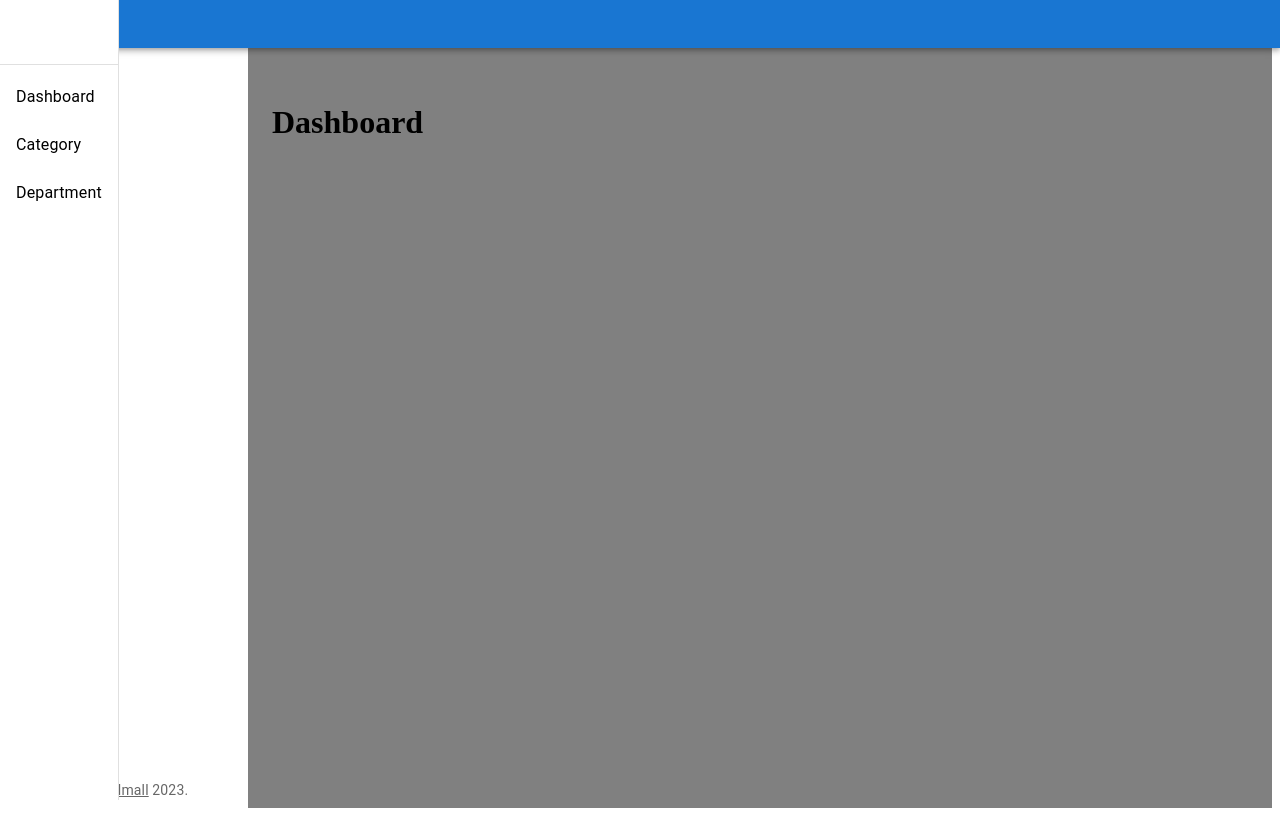
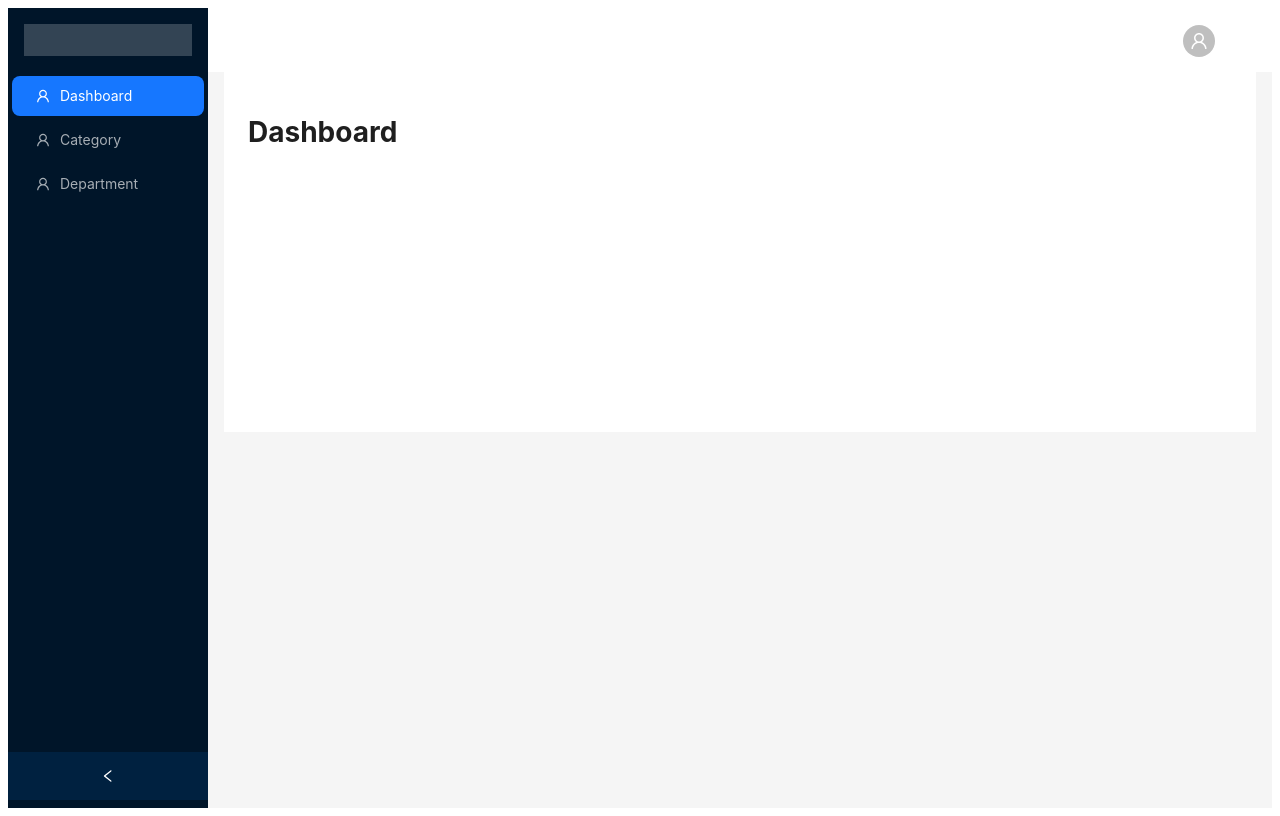
Before and after one commit to Handmall/handmall-ui-admin, a React (Vite) app: page / in a window 1280 px wide. Built offline with nearby package versions, Linux system fonts and the light colour scheme.

Commit message:
add antd

```diff
--- a/package.json
+++ b/package.json
@@ -15,6 +15,7 @@
     "@mui/icons-material": "^5.11.16",
     "@mui/material": "^5.13.4",
     "@reduxjs/toolkit": "^1.9.5",
+    "antd": "^5.6.1",
     "react": "^18.2.0",
     "react-dom": "^18.2.0",
     "react-hook-form": "^7.44.3",
--- /dev/null
+++ b/src/components/AppHeader.tsx
@@ -0,0 +1,28 @@
+import { Layout, Row, Col, Dropdown, Avatar, MenuProps } from 'antd'
+import UserOutlined from '@ant-design/icons/lib/icons/UserOutlined'
+
+const { Header } = Layout
+
+const AppHeader = () => {
+
+    const items: MenuProps['items'] = [
+        {
+            key: '1',
+            label: <a>Logout</a>,
+        },
+    ]
+
+    return (
+		<Header style={{ padding: 0, background: '#fff' }}>
+			<Row>
+				<Col span={1} offset={22}>
+                    <Dropdown menu={{ items }} placement="bottomRight">
+						<Avatar icon={<UserOutlined />} />
+                    </Dropdown>
+                </Col>
+			</Row>
+		</Header>
+    )
+}
+
+export default AppHeader
--- /dev/null
+++ b/src/components/AppLayout.tsx
@@ -0,0 +1,32 @@
+import { Outlet } from "react-router-dom"
+import Header from "./AppHeader"
+import Sidebar from "./Sidebar"
+import { Layout } from 'antd'
+import "../assets/scss/common.scss"
+
+const { Content } = Layout
+
+const AppLayout = () => {
+
+    return (
+        <Layout style={{ minHeight: '100vh' }}>
+			<Sidebar/>
+			<Layout>
+				<Header />
+				<Content style={{ margin: '0 16px' }}>
+				<div
+                    style={{
+                        padding: 24,
+                        minHeight: 360,
+                        background: '#fff',
+                    }}
+                >
+					<Outlet />
+				</div>
+				</Content>
+			</Layout>
+		</Layout>
+    )
+}
+
+export default AppLayout
--- a/src/components/Copyright.tsx
+++ /dev/null
@@ -1,18 +0,0 @@
-import { Link, Typography } from "@mui/material"
-import "../assets/scss/copyright.scss"
-
-const Copyright = () => {
-    return (
-        <Typography variant="body2" color="text.secondary" className="copyright">
-            {'Copyright © '}
-            <Link color="inherit" href="https://handmall.az/">
-                Handmall
-            </Link>{' '}
-            {new Date().getFullYear()}
-            {'.'}
-        </Typography>
-    )
-
-}
-
-export default Copyright
--- a/src/components/Header.tsx
+++ /dev/null
@@ -1,15 +0,0 @@
-import { AppBar, Toolbar, Typography } from "@mui/material";
-
-const Header = () => {
-    return (
-            <AppBar position="absolute">
-                <Toolbar variant="dense">
-                    <Typography variant="h6" color="inherit" component="div">
-                        Handmall
-                    </Typography>
-                </Toolbar>
-            </AppBar>
-    )
-}
-
-export default Header
--- a/src/components/Layout.tsx
+++ /dev/null
@@ -1,36 +0,0 @@
-import { Outlet } from "react-router-dom"
-import Header from "./Header"
-import Sidebar from "./Sidebar"
-import Copyright from "./Copyright"
-import { Box, Container, Toolbar } from "@mui/material"
-import "../assets/scss/common.scss"
-
-const Layout = () => {
-
-    return (
-        <>
-            <Box sx={{ display: 'flex' }}>
-                <Header />
-                <Sidebar />
-                <Box
-                    component="main"
-                    sx={{
-                        backgroundColor: 'gray',
-                        flexGrow: 1,
-                        height: '100vh',
-                        overflow: 'auto',
-                    }}
-                >
-                    <Toolbar />
-                    <Container maxWidth="lg" sx={{ mt: 4, mb: 4 }}>
-                        <Outlet />
-                    </Container>
-
-                </Box>
-                <Copyright />
-            </Box>
-        </>
-    )
-}
-
-export default Layout
--- a/src/components/Sidebar.tsx
+++ b/src/components/Sidebar.tsx
@@ -1,38 +1,54 @@
-import { Drawer, Toolbar, Divider, List, ListItem, ListItemButton, ListItemText } from "@mui/material";
 import { Link } from "react-router-dom";
 import menuItems from "../constants/menu";
+import { Layout, Menu, MenuProps } from "antd"
+import { createElement, useState } from "react";
+
+const {  Sider } = Layout
 
 const Sidebar = () => {
+	const [collapsed, setCollapsed] = useState(false)
+
+	const menu: MenuProps['items'] = menuItems.map((item, index) => {
+		return {
+			key: index,
+			icon: createElement(item.icon),
+			label: item.subItems ? (
+                item.name
+            ) : (
+                <Link to={item.url}>{item.name}</Link>
+            ),
+			children: item.subItems
+                ? item.subItems.map((si, i) => {
+                      return {
+                          key: (i + 10) * (index + 20) + 10,
+                          icon: createElement(si.icon),
+                          label: <Link to={si.url}>{si.name}</Link>,
+                      }
+                  })
+                : null,
+		}
+	})
+
     return (
-        <Drawer
-            sx={{ width: 240, flexShrink: 0 }}
-            variant="permanent"
-        >
-            <Toolbar
-                sx={{
-                    display: 'flex',
-                    alignItems: 'center',
-                    justifyContent: 'flex-end',
-                    px: [1],
+        <Sider
+			collapsible
+			collapsed={collapsed}
+			onCollapse={(value: boolean) => setCollapsed(value)}
+		>
+			<div
+                style={{
+                    height: 32,
+                    margin: 16,
+                    background: 'rgba(255, 255, 255, 0.2)',
                 }}
             />
-            <Divider />
-            <List>
-                {
-                    menuItems.map(
-                        (menu, index) => (
-                            <ListItem key={index} disablePadding>
-                                 <ListItemButton>
-                                    <Link to={menu.url}>
-                                        <ListItemText primary={menu.name} />
-                                    </Link>
-                                 </ListItemButton>
-                            </ListItem>
-                        )
-                    )
-                }
-            </List>
-        </Drawer>
+			<Menu
+				theme="dark"
+				mode="inline"
+				defaultSelectedKeys={['0']}
+				items={menu}
+			/>
+		</Sider>
     )
 }
 
--- a/src/constants/menu.ts
+++ b/src/constants/menu.ts
@@ -1,14 +1,20 @@
+import { Menu } from '../types/Menu'
+import { UserOutlined } from '@ant-design/icons'
+
 const menuItems: Menu[] = [
     {
         name: 'Dashboard',
+        icon: UserOutlined,
         url: '/'
     },
     {
         name: 'Category',
+        icon: UserOutlined,
         url: '/category'
     },
     {
         name: 'Department',
+        icon: UserOutlined,
         url: '/department'
     }
 ]
--- a/src/modules/Auth/login.tsx
+++ b/src/modules/Auth/login.tsx
@@ -1,90 +1,74 @@
-import LockPersonIcon from '@mui/icons-material/LockPerson';
-import Copyright from "../../components/Copyright";
-import { Avatar, Box, Button, Container, Grid, Link, TextField, Typography } from "@mui/material"
-import { useForm, Controller, SubmitHandler } from 'react-hook-form';
+import { Alert, Form, Space, Input, Button } from "antd"
+import { useState } from "react"
+import { LoginRequest } from "../../types/auth/LoginRequest"
+
 
 const Login = () => {
+	const [authError, setAuthError] = useState(false)
 
-    const { handleSubmit, control } = useForm({
-        defaultValues: {
-            username: '',
-            password: ''
-        }
-    })
-
-    const onSubmit: SubmitHandler<LoginRequest> = data => {
-        console.log(data)
+	const onLogin = (values: LoginRequest) => {
+        console.log(values)
     }
 
     return (
-        <>
-            <Container component="main" maxWidth="xs">
-                <Box
-                    sx={{
-                        marginTop: 8,
-                        display: 'flex',
-                        flexDirection: 'column',
-                        alignItems: 'center'
+        <Space
+			direction="horizontal"
+			style={{
+				width: '100%',
+				height: '100vh',
+				justifyContent: 'center',
+				backgroundColor: 'white',
 			}}
 		>
-                    <Avatar sx={{ m: 1, bgcolor: 'primary.main' }}>
-                        <LockPersonIcon />
-                    </Avatar>
-                    <Typography component="h1" variant="h5">
-                        Sign in
-                    </Typography>
-                    <Box component="form" noValidate sx={{ mt: 1 }}>
-                            <Controller
+			<Form
+				name="login"
+				labelCol={{ span: 8 }}
+				wrapperCol={{ span: 16 }}
+				style={{ maxWidth: 800 }}
+				onFinish={onLogin}
+				autoComplete="off"
+			>
+				{authError ? (
+                    <Alert
+                        message="Username or password is incorrect"
+                        type="warning"
+                        closable
+                        style={{
+                            marginBottom: '20px',
+                        }}
+                    />
+                ) : null}
+				<Form.Item
+					label="Username"
 					name="username"
-                                control={control}
-                                render={({ field }) =>
-                                    <TextField
-                                        margin="normal"
-                                        required
-                                        fullWidth
-                                        {...field}
-                                    />
-                            }
-                            />
-                            <Controller
+					rules={[
+						{
+							required: true,
+							message: 'Please input your username!',
+						},
+					]}
+				>
+					<Input />
+				</Form.Item>
+				<Form.Item
+					label="Password"
 					name="password"
-                                control={control}
-                                render={({ field }) =>
-                                    <TextField
-                                        margin="normal"
-                                        required
-                                        fullWidth
-                                        type="password"
-                                        {...field}
-                                    />
-                            }
-                            />
-                            <Button
-                                type="submit"
-                                onClick={handleSubmit(onSubmit)}
-                                fullWidth
-                                variant="contained"
-                                sx={{ mt: 3, mb: 2 }}
+					rules={[
+						{
+							required: true,
+							message: 'Please input your password!',
+						},
+					]}
 				>
-                                Sign In
+					<Input.Password />
+				</Form.Item>
+				<Form.Item wrapperCol={{ offset: 8, span: 16 }}>
+					<Button type="primary" htmlType="submit">
+						Login
 					</Button>
-                        <Grid container>
-                            <Grid item xs>
-                                <Link href="#" variant="body2">
-                                    Forgot password?
-                                </Link>
-                            </Grid>
-                            <Grid item>
-                                <Link href="#" variant="body2">
-                                    Don't have an account?
-                                </Link>
-                            </Grid>
-                        </Grid>
-                    </Box>
-                </Box>
-            </Container>
-            <Copyright />
-        </>
+				</Form.Item>
+			</Form>
+        </Space>
     )
 }
 
--- a/src/routes/index.tsx
+++ b/src/routes/index.tsx
@@ -1,6 +1,6 @@
 import { RouteObject } from "react-router-dom";
 import Dashboard from "../modules/Dashboard";
-import Layout from "../components/Layout";
+import Layout from "../components/AppLayout";
 import Category from "../modules/Category";
 import Department from "../modules/Department";
 import Login from "../modules/Auth/login";
--- a/src/types/Menu.ts
+++ b/src/types/Menu.ts
@@ -1,4 +1,6 @@
-interface Menu {
-    name: string,
+export interface Menu {
+    name: string
+    icon: React.ComponentType
     url: string
+    subItems?: Menu[]
 }
--- a/src/types/auth/LoginRequest.ts
+++ b/src/types/auth/LoginRequest.ts
@@ -1,4 +1,4 @@
-interface LoginRequest {
+export interface LoginRequest {
     username: string
     password: string
 }
```
Also changed, not shown: 2 other files (tests, documents, lock files or other folders). Lines whose indentation alone changed are shown as unchanged.
